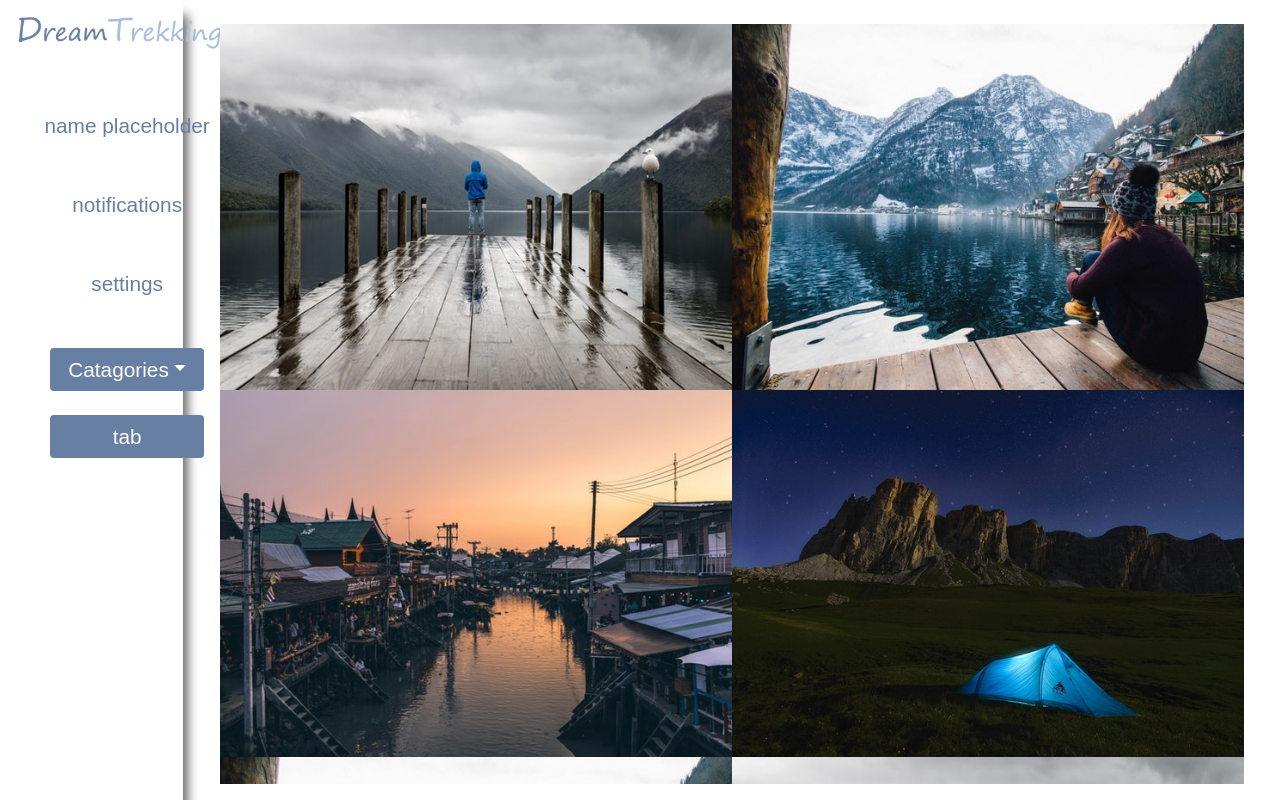
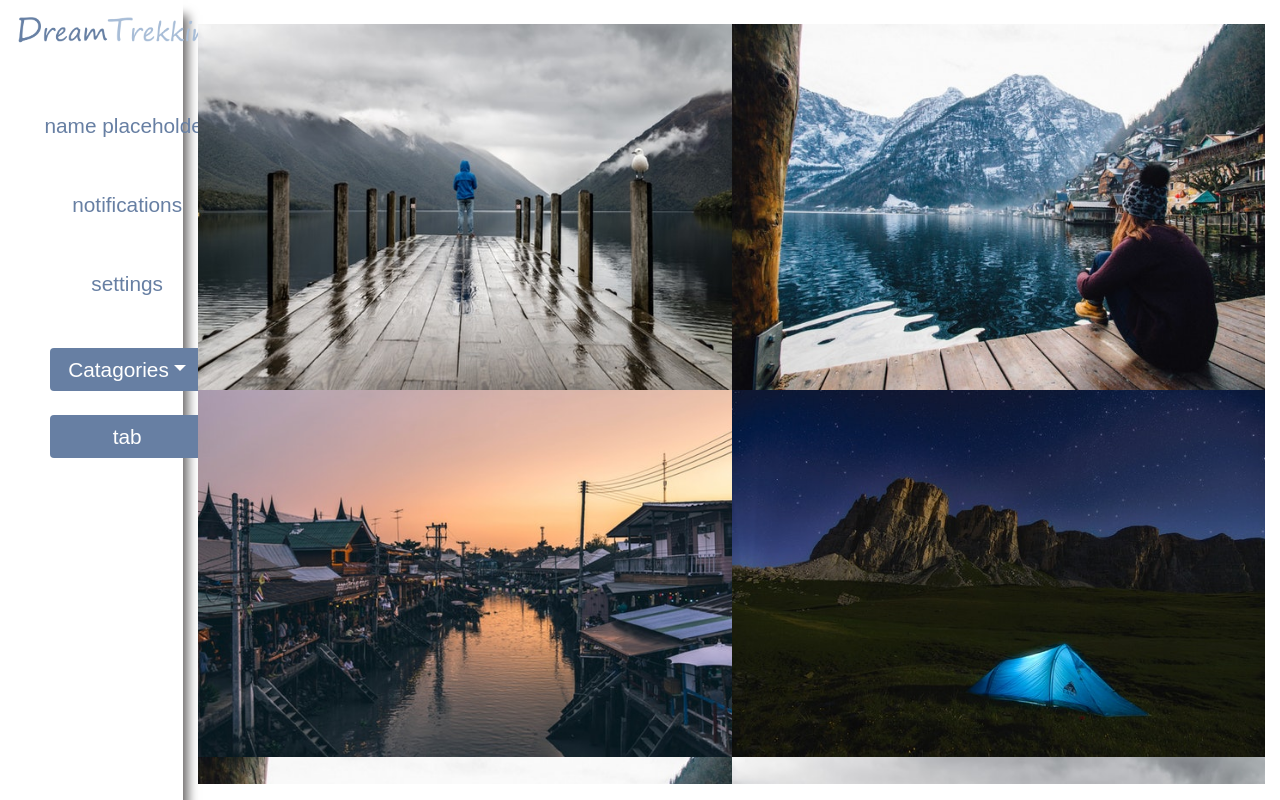
Before and after one commit to JacobLeonLyerla/DT-front-end, a React (Create React App) app in the folder dreamtrekking/: page /dashboard in a window 1280 px wide. Built offline with nearby package versions, Linux system fonts and the light colour scheme.

Commit message:
working with the css getting things to fit better

```diff
--- a/dreamtrekking/src/css/index.css
+++ b/dreamtrekking/src/css/index.css
@@ -274,7 +274,6 @@ p {
   overflow: hidden;
   overflow-y: scroll;
   max-height: 95vh;
-  max-width: 80vw;
   margin-right: 0px;
   margin: 0 auto;
 }
--- a/dreamtrekking/src/less/index.less
+++ b/dreamtrekking/src/less/index.less
@@ -302,7 +302,6 @@ color:rgba(15, 15, 15, 0)
      overflow: hidden;
     overflow-y:scroll;
     max-height: 95vh;
-    max-width: 80vw;
     margin-right: 0px;
     margin: 0 auto;
 
```
